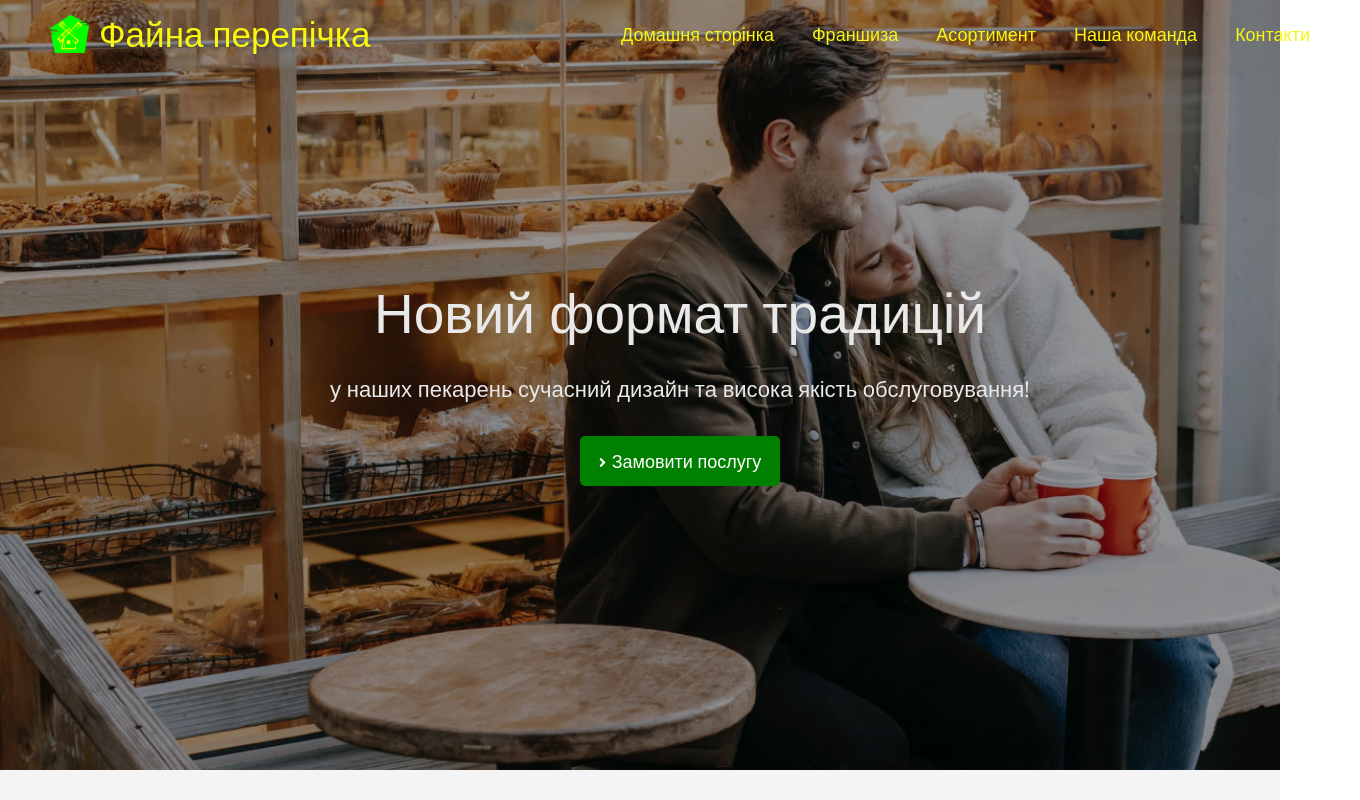
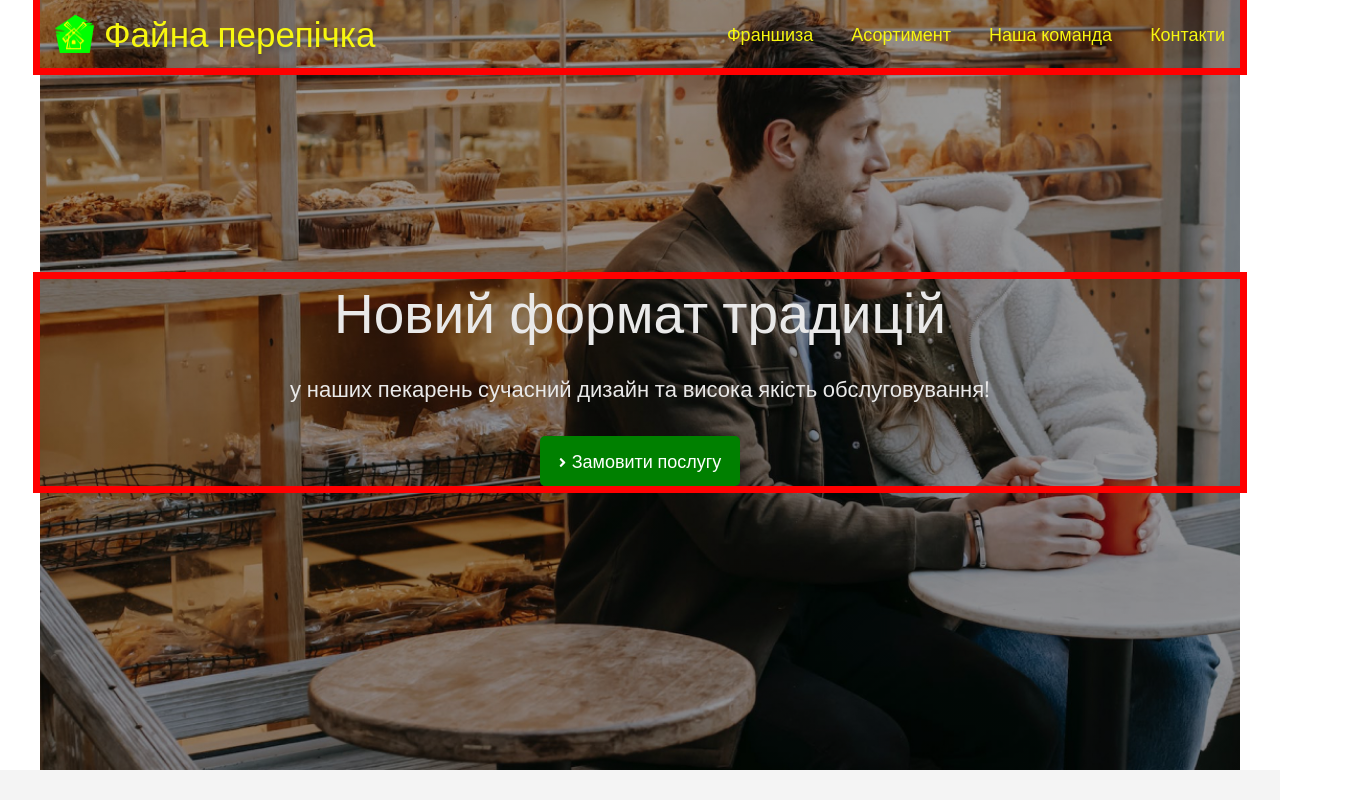
Before and after one commit to KossAll/FaynaPecarnya, a website built with Parcel: page src/index.html in a window 1280 px wide. Shown: the top 800 px of the page, 1360 px wide, since content can reach past the window. Built offline with nearby package versions, Linux system fonts and the light colour scheme; files whose address does not match are found by name; what simplelightbox would draw is missing.

Commit message:
adaptiv header

```diff
--- a/src/partials/header.html
+++ b/src/partials/header.html
@@ -15,9 +15,9 @@
       </a>
 
       <ul class="header-list list">
-        <li class="header-item">
+        <!-- <li class="header-item">
           <a class="header-link" href="#hero">Домашня сторінка</a>
-        </li>
+        </li> -->
         <li class="header-item">
           <a class="header-link" href="#about">Франшиза</a>
         </li>
--- a/src/partials/prof.html
+++ b/src/partials/prof.html
@@ -6,11 +6,10 @@
     <ul class="prof-list list">
       <li class="prof-item">
         <img
-          src="./images/section-professional/john-doe.jpg"
+          src="./images/section-professional/Ilya.jpg"
           alt="John Doe"
           width="420"
-          max-height="320"
-          loading="lazy"
+
         />
         <div class="prof-content">
           <h3 class="prof-name">Ілля Сагайдачний</h3>
@@ -20,11 +19,10 @@
       <li class="prof-item">
         <div class="prof-wrapper">
           <img
-            src="./images/section-professional/Evgen.jpg"
+            src="./images/section-professional/Evgen1.jpg"
             alt="Jane Doe"
             width="420"
-            height="320"
-            loading="lazy"
+
           />
 
           <div class="prof-content">
@@ -69,12 +67,11 @@
       </li>
       <li class="prof-item">
         <img
-          src="./images/section-professional/Oleksiy.jpg"
+          src="./images/section-professional/Oleksiy1.jpg"
           alt="Олексій Ступенко"
           width="420"
-          height="320"
-          loading="lazy"
-        />
+
+          />
         <div class="prof-content">
           <h3 class="prof-name">Олексій Ступенко</h3>
           <p class="prof-position">Шеф Кухар</p>
--- a/src/sass/components/_container.scss
+++ b/src/sass/components/_container.scss
@@ -1,6 +1,35 @@
+// .container {
+//   width: 1360px;
+//   padding-left: 28px;
+//   padding-right: 28px;
+//   margin: 0 auto;
+// }
+
 .container {
-  width: 1360px;
-  padding-left: 28px;
-  padding-right: 28px;
-  margin: 0 auto;
+	outline: 7px solid red;
+	width: 100%;
+	max-width: 1200px;
+	margin-left: auto;
+	margin-right: auto;
+	padding-left: 15px;
+	padding-right: 15px;
+
+	@media screen and (min-width: 320px) {
+		max-width: 100%;
+
+	}
+
+	@media screen and (min-width: 480px) {
+		max-width: 480px;
+
+	}
+
+	@media screen and (min-width: 768px) {
+		max-width: 768px;
+	}
+
+	@media screen and (min-width: 1200px) {
+		max-width: 1200px;
+	}
+
 }
--- a/src/sass/layout/_header.scss
+++ b/src/sass/layout/_header.scss
@@ -2,21 +2,37 @@
   position: fixed;
   width: 100%;
   z-index: 10;
+  margin: 0 auto;
+//   @media screen and (min-width: 320px) and (max-width: 767px) {
+//     max-width: 480px;
+// }
 
   &.header-scroll {
     background: linear-gradient(0deg, rgba(0, 0, 0, 0.6), rgba(0, 0, 0, 0.6));
   }
 
-  & .container {
-    padding: 0 50px;
-  }
+  // & .container {
+  //   padding: 0 50px;
+  //   @media screen and (min-width: 768px) and (max-width: 1200px) {
+  //     padding: 0 0px;
+  //     max-width:  768px;
+  //   }
+  //   @media screen and (min-width: 320px) and (max-width: 480px) {
+  //     max-width:  480px;
+  //   }
+  // }
 
   &-navigation {
-    display: flex;
-    align-items: center;
+    // display: flex;
+    // align-items: center;
 
-    @media screen and (min-width: 320px) and (max-width: 767px) {
-      display: none;
+    // @media screen and (min-width: 320px) and (max-width: 767px) {
+    //   display: none;
+    // }
+
+    @media screen and (min-width: 1201px) {
+      display: flex;
+      align-items: center;
     }
   }
 
@@ -25,6 +41,7 @@
     align-items: center;
     font-size: 35px;
     line-height: 1.21;
+    justify-content: center;
     color: var(--secondary-color-text);
 
     margin-right: auto;
@@ -43,6 +60,7 @@
   &-list {
     display: flex;
     align-items: center;
+    justify-content: center;
   }
 
   &-item:not(:last-child) {
--- a/src/sass/layout/_hero.scss
+++ b/src/sass/layout/_hero.scss
@@ -1,6 +1,6 @@
 .hero {
   margin: 0 auto;
-  max-width: 1360px;
+  max-width: 1200px;
   background-image: linear-gradient(
       0deg,
       rgba(0, 0, 0, 0.4),
```
Also changed, not shown: src/images/section-professional/Evgen1.jpg (added), src/images/section-professional/Ilya.jpg (added), src/images/section-professional/Oleksiy1.jpg (added), src/sass/base/_reset.scss (line endings or trailing spaces).
